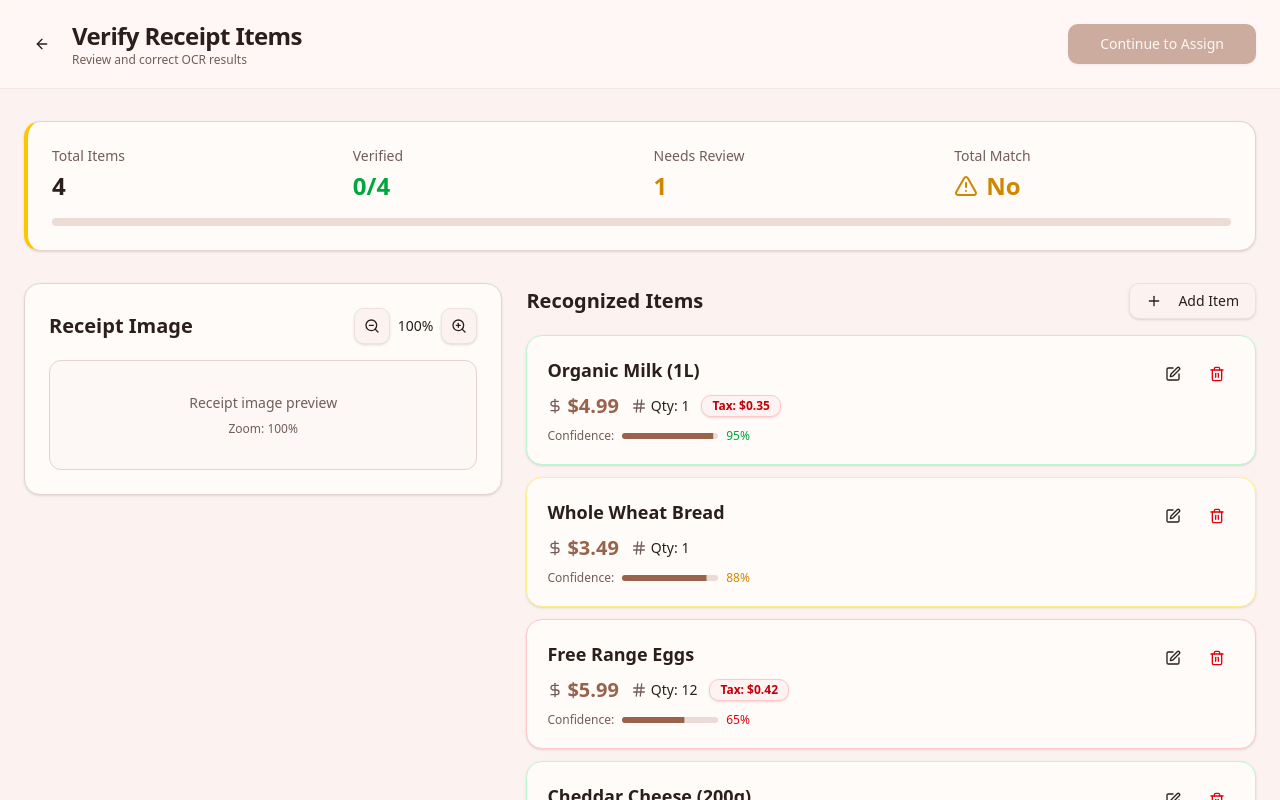
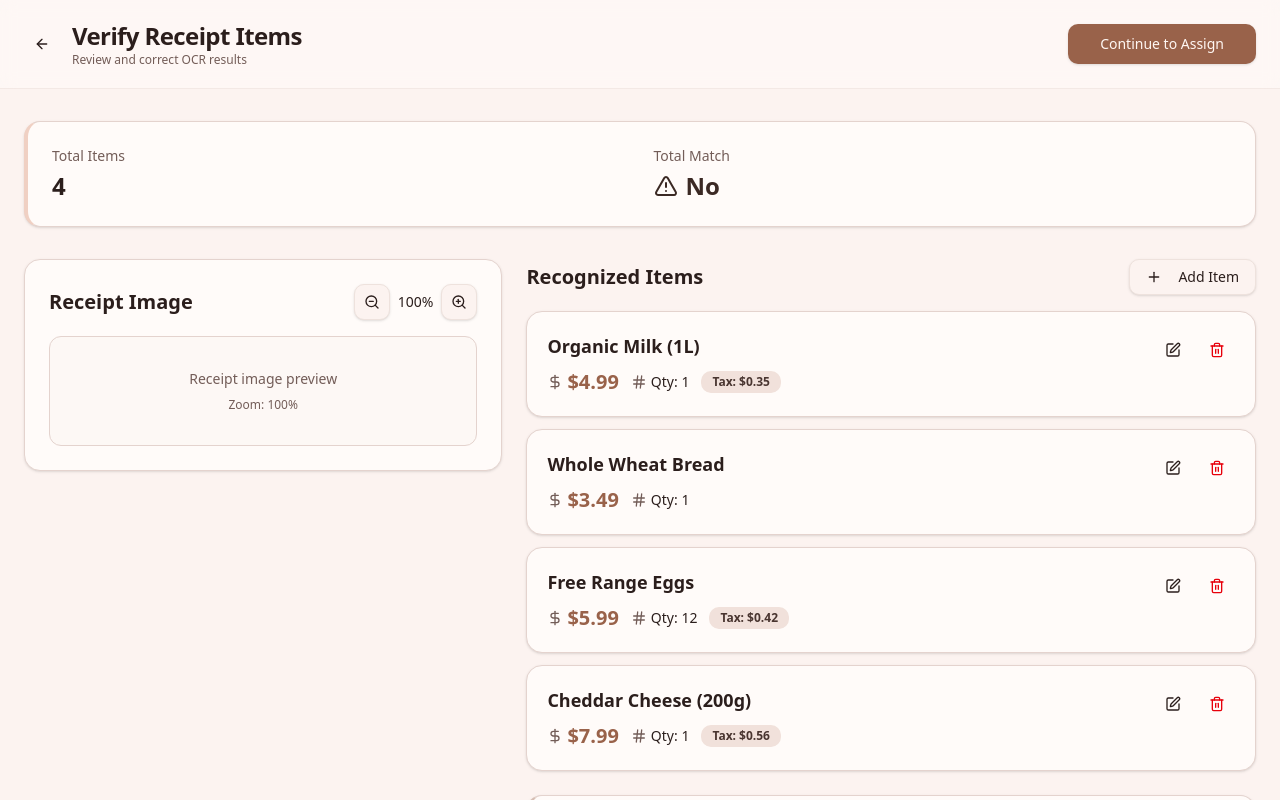
Before and after one commit to cosplit-now/web, a Vue app: page /verify/1 in a window 1280 px wide. Shown: the top 800 px of the page. Built offline with nearby package versions, Linux system fonts and the light colour scheme.

Commit message:
refactor: update VerifyItemsView and Tailwind config for improved styling and functionality

```diff
--- a/src/views/VerifyItemsView.vue
+++ b/src/views/VerifyItemsView.vue
@@ -19,6 +19,7 @@ import {
   Hash,
   CheckCircle2
 } from 'lucide-vue-next'
+import { cn } from '@/lib/utils'
 
 const router = useRouter()
 
@@ -30,7 +31,6 @@ interface OcrItem {
   confidence: number // 0-100
   hasTax: boolean
   taxAmount?: number
-  isVerified: boolean
   isEditing: boolean
 }
 
@@ -44,7 +44,6 @@ const items = ref<OcrItem[]>([
     confidence: 95,
     hasTax: true,
     taxAmount: 0.35,
-    isVerified: false,
     isEditing: false
   },
   {
@@ -54,7 +53,6 @@ const items = ref<OcrItem[]>([
     quantity: 1,
     confidence: 88,
     hasTax: false,
-    isVerified: false,
     isEditing: false
   },
   {
@@ -65,7 +63,6 @@ const items = ref<OcrItem[]>([
     confidence: 65,
     hasTax: true,
     taxAmount: 0.42,
-    isVerified: false,
     isEditing: false
   },
   {
@@ -76,7 +73,6 @@ const items = ref<OcrItem[]>([
     confidence: 92,
     hasTax: true,
     taxAmount: 0.56,
-    isVerified: false,
     isEditing: false
   },
 ])
@@ -100,34 +96,13 @@ const totalMatch = computed(() =>
   Math.abs(grandTotal.value - (subtotal.value + totalTaxFromReceipt.value)) < 0.01
 )
 
-const verifiedCount = computed(() =>
-  items.value.filter(item => item.isVerified).length
-)
-
-const needsReviewCount = computed(() =>
-  items.value.filter(item => item.confidence < 70).length
-)
-
-// Get confidence color
-const getConfidenceColor = (confidence: number) => {
-  if (confidence >= 90) return 'text-green-600'
-  if (confidence >= 70) return 'text-yellow-600'
-  return 'text-red-600'
-}
-
-const getConfidenceBorder = (confidence: number) => {
-  if (confidence >= 90) return 'border-green-200'
-  if (confidence >= 70) return 'border-yellow-200'
-  return 'border-red-200'
-}
 
 // Actions
 const toggleEdit = (item: OcrItem) => {
   item.isEditing = !item.isEditing
 }
 
-const verifyItem = (item: OcrItem) => {
-  item.isVerified = true
+const saveItem = (item: OcrItem) => {
   item.isEditing = false
 }
 
@@ -146,7 +121,6 @@ const addNewItem = () => {
     quantity: 1,
     confidence: 100,
     hasTax: false,
-    isVerified: false,
     isEditing: true
   }
   items.value.push(newItem)
@@ -166,8 +140,9 @@ const goBack = () => {
 
 const continueToAssign = () => {
   if (!totalMatch.value) {
-    alert('Please verify that the total matches before continuing')
-    return
+    if (!confirm('Total amount does not match. Are you sure you want to continue?')) {
+      return
+    }
   }
   router.push('/assign/temp-id')
 }
@@ -191,7 +166,6 @@ const continueToAssign = () => {
           <Button
             size="lg"
             @click="continueToAssign"
-            :disabled="!totalMatch || needsReviewCount > 0"
           >
             Continue to Assign
           </Button>
@@ -202,34 +176,23 @@ const continueToAssign = () => {
     <!-- Main Content -->
     <main class="container mx-auto px-6 py-8 max-w-7xl">
       <!-- Verification Status -->
-      <Card class="mb-8" :class="totalMatch ? 'border-l-4 border-l-green-400' : 'border-l-4 border-l-yellow-400'">
+      <Card class="mb-8" :class="totalMatch ? 'border-l-4 border-l-primary/80' : 'border-l-4 border-l-accent'">
         <CardContent class="p-6">
-          <div class="grid grid-cols-1 md:grid-cols-4 gap-6">
+          <div class="grid grid-cols-1 md:grid-cols-2 gap-6">
             <div>
               <p class="text-sm text-muted-foreground font-medium mb-1">Total Items</p>
               <p class="text-2xl font-bold">{{ items.length }}</p>
             </div>
             <div>
-              <p class="text-sm text-muted-foreground font-medium mb-1">Verified</p>
-              <p class="text-2xl font-bold text-green-600">{{ verifiedCount }}/{{ items.length }}</p>
-            </div>
-            <div>
-              <p class="text-sm text-muted-foreground font-medium mb-1">Needs Review</p>
-              <p class="text-2xl font-bold text-yellow-600">{{ needsReviewCount }}</p>
-            </div>
-            <div>
               <p class="text-sm text-muted-foreground font-medium mb-1">Total Match</p>
               <div class="flex items-center gap-2">
-                <CheckCircle2 v-if="totalMatch" class="w-6 h-6 text-green-600" />
-                <AlertTriangle v-else class="w-6 h-6 text-yellow-600" />
-                <p class="text-2xl font-bold" :class="totalMatch ? 'text-green-600' : 'text-yellow-600'">
+                <CheckCircle2 v-if="totalMatch" class="w-6 h-6 text-primary" />
+                <AlertTriangle v-else class="w-6 h-6 text-accent-foreground" />
+                <p class="text-2xl font-bold" :class="totalMatch ? 'text-primary' : 'text-accent-foreground'">
                   {{ totalMatch ? 'Yes' : 'No' }}
                 </p>
               </div>
             </div>
-          </div>
-          <div class="mt-4">
-            <Progress :model-value="(verifiedCount / items.length) * 100" class="h-2" />
           </div>
         </CardContent>
       </Card>
@@ -281,11 +244,7 @@ const continueToAssign = () => {
             <Card
               v-for="item in items"
               :key="item.id"
-              :class="[
-                'transition-all duration-200',
-                getConfidenceBorder(item.confidence),
-                item.isVerified && 'border-green-300 bg-green-50/50'
-              ]"
+              class="transition-all duration-200"
             >
               <CardContent class="p-5">
                 <div class="space-y-3">
@@ -295,10 +254,6 @@ const continueToAssign = () => {
                       <div v-if="!item.isEditing" class="space-y-2">
                         <div class="flex items-center gap-2">
                           <h3 class="font-bold text-lg">{{ item.name }}</h3>
-                          <Badge v-if="item.isVerified" class="bg-green-100 text-green-700 hover:bg-green-100">
-                            <Check class="w-3 h-3 mr-1" />
-                            Verified
-                          </Badge>
                         </div>
                         <div class="flex items-center gap-3 flex-wrap">
                           <div class="flex items-center gap-1">
@@ -311,17 +266,11 @@ const continueToAssign = () => {
                           </div>
                           <Badge
                             v-if="item.hasTax"
-                            class="text-xs bg-red-50 text-red-700 border-red-200 hover:bg-red-50"
+                            variant="secondary"
+                            class="text-xs"
                           >
                             Tax: ${{ item.taxAmount?.toFixed(2) }}
                           </Badge>
-                        </div>
-                        <div class="flex items-center gap-2">
-                          <span class="text-xs text-muted-foreground">Confidence:</span>
-                          <Progress :model-value="item.confidence" class="h-1.5 w-24" />
-                          <span :class="['text-xs font-medium', getConfidenceColor(item.confidence)]">
-                            {{ item.confidence }}%
-                          </span>
                         </div>
                       </div>
 
@@ -372,7 +321,7 @@ const continueToAssign = () => {
                         v-if="item.isEditing"
                         variant="default"
                         size="sm"
-                        @click="verifyItem(item)"
+                        @click="saveItem(item)"
                       >
                         <Check class="w-4 h-4 mr-1" />
                         Save
@@ -412,12 +361,12 @@ const continueToAssign = () => {
                   <span class="font-bold">Total</span>
                   <div class="flex items-center gap-2">
                     <span class="text-2xl font-bold text-primary">${{ grandTotal.toFixed(2) }}</span>
-                    <CheckCircle2 v-if="totalMatch" class="w-5 h-5 text-green-600" />
-                    <AlertTriangle v-else class="w-5 h-5 text-yellow-600" />
+                    <CheckCircle2 v-if="totalMatch" class="w-5 h-5 text-primary" />
+                    <AlertTriangle v-else class="w-5 h-5 text-accent-foreground" />
                   </div>
                 </div>
-                <div v-if="!totalMatch" class="p-3 rounded-lg bg-yellow-50 border border-yellow-200">
-                  <p class="text-sm text-yellow-800">
+                <div v-if="!totalMatch" class="p-3 rounded-lg bg-accent/20 border border-accent/40">
+                  <p class="text-sm text-accent-foreground">
                     ⚠️ Total doesn't match. Difference: ${{ Math.abs(grandTotal - (subtotal + totalTaxFromReceipt)).toFixed(2) }}
                   </p>
                 </div>
--- a/tailwind.config.js
+++ b/tailwind.config.js
@@ -1,11 +1,79 @@
+const animate = require("tailwindcss-animate")
+
 /** @type {import('tailwindcss').Config} */
-export default {
+module.exports = {
+  darkMode: ["class"],
   content: [
-    "./index.html",
-    "./src/**/*.{vue,js,ts,jsx,tsx}",
+    './pages/**/*.{ts,tsx,vue}',
+    './components/**/*.{ts,tsx,vue}',
+    './app/**/*.{ts,tsx,vue}',
+    './src/**/*.{ts,tsx,vue}',
   ],
+  prefix: "",
   theme: {
-    extend: {},
+    container: {
+      center: true,
+      padding: "2rem",
+      screens: {
+        "2xl": "1400px",
+      },
+    },
+    extend: {
+      colors: {
+        border: "hsl(var(--border))",
+        input: "hsl(var(--input))",
+        ring: "hsl(var(--ring))",
+        background: "hsl(var(--background))",
+        foreground: "hsl(var(--foreground))",
+        primary: {
+          DEFAULT: "hsl(var(--primary))",
+          foreground: "hsl(var(--primary-foreground))",
+        },
+        secondary: {
+          DEFAULT: "hsl(var(--secondary))",
+          foreground: "hsl(var(--secondary-foreground))",
+        },
+        destructive: {
+          DEFAULT: "hsl(var(--destructive))",
+          foreground: "hsl(var(--destructive-foreground))",
+        },
+        muted: {
+          DEFAULT: "hsl(var(--muted))",
+          foreground: "hsl(var(--muted-foreground))",
+        },
+        accent: {
+          DEFAULT: "hsl(var(--accent))",
+          foreground: "hsl(var(--accent-foreground))",
+        },
+        popover: {
+          DEFAULT: "hsl(var(--popover))",
+          foreground: "hsl(var(--popover-foreground))",
+        },
+        card: {
+          DEFAULT: "hsl(var(--card))",
+          foreground: "hsl(var(--card-foreground))",
+        },
+      },
+      borderRadius: {
+        lg: "var(--radius)",
+        md: "calc(var(--radius) - 2px)",
+        sm: "calc(var(--radius) - 4px)",
+      },
+      keyframes: {
+        "accordion-down": {
+          from: { height: 0 },
+          to: { height: "var(--radix-accordion-content-height)" },
+        },
+        "accordion-up": {
+          from: { height: "var(--radix-accordion-content-height)" },
+          to: { height: 0 },
+        },
+      },
+      animation: {
+        "accordion-down": "accordion-down 0.2s ease-out",
+        "accordion-up": "accordion-up 0.2s ease-out",
+      },
+    },
   },
-  plugins: [],
+  plugins: [animate],
 }
```
